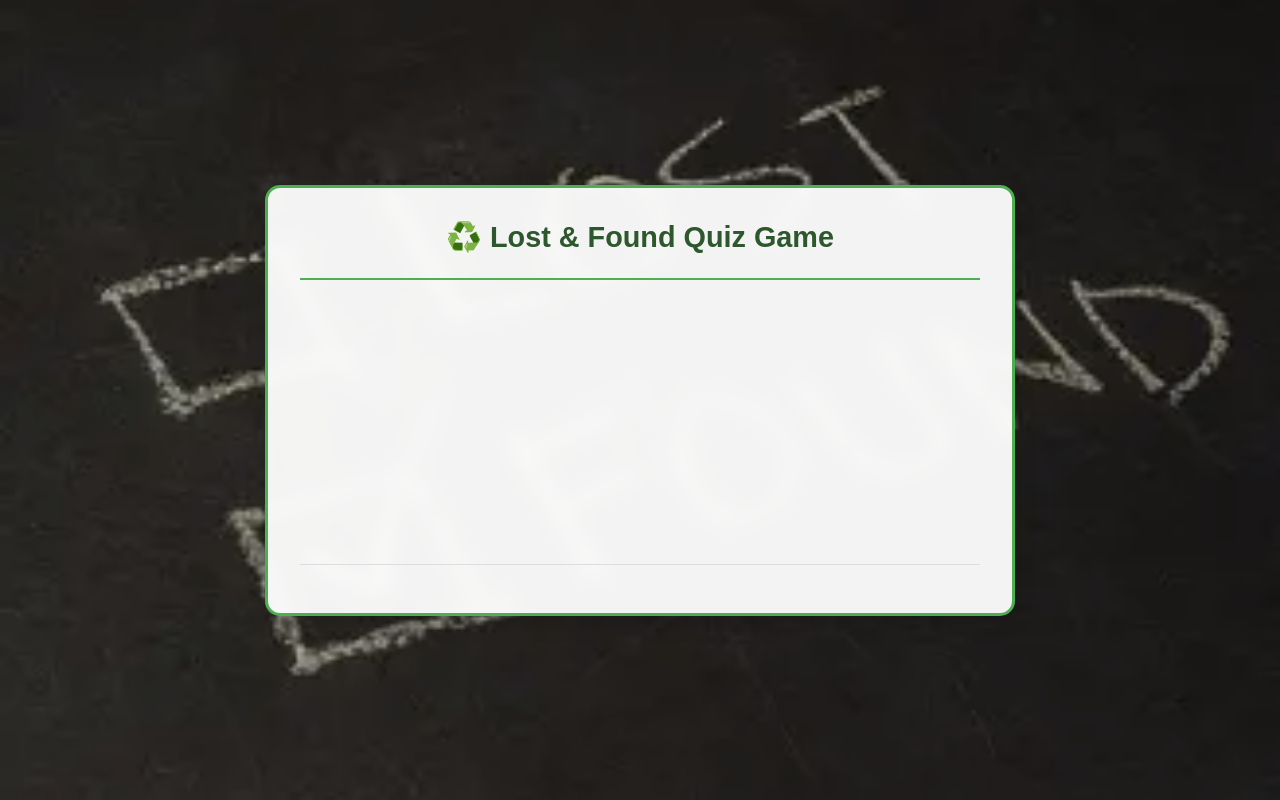
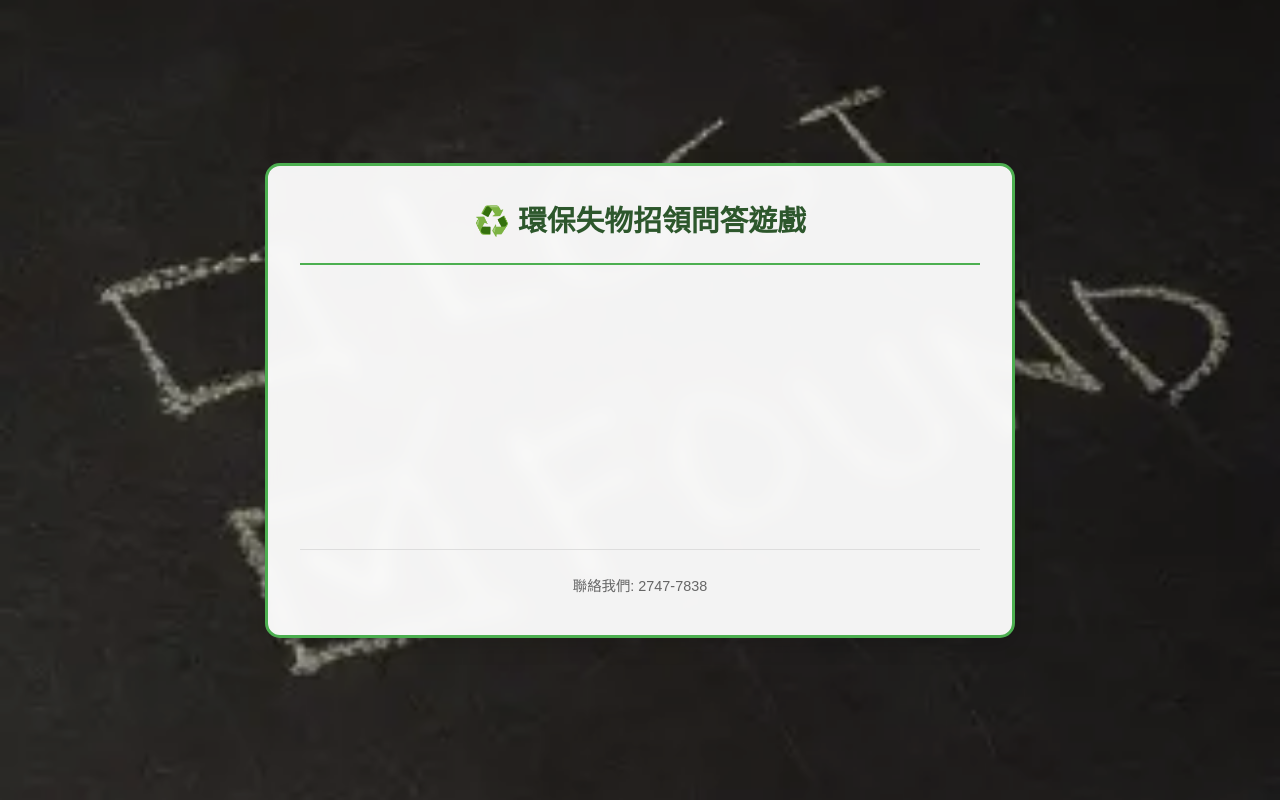
Before and after one commit to yk0213031/yk, a plain HTML site: page index.html in a window 1280 px wide. Drawn offline with Linux system fonts and the light colour scheme.

Commit message:
Update index.html

```diff
--- a/index.html
+++ b/index.html
@@ -3,13 +3,13 @@
 <head>
     <meta charset="UTF-8">
     <meta name="viewport" content="width=device-width, initial-scale=1.0">
-    <title> Lost & Found Quiz Game</title>
+    <title>♻️ 環保失物招領問答遊戲 | Lost & Found Quiz</title>
     <link rel="stylesheet" href="styles.css">
 </head>
 <body>
     <div id="game-container">
         <header>
-            <h1>♻️ Lost & Found Quiz Game</h1>
+            <h1>♻️ 環保失物招領問答遊戲</h1>
             <div id="progress" aria-live="polite"></div>
         </header>
 
@@ -25,7 +25,7 @@
         </main>
 
         <footer>
-
+            <p class="small-text">聯絡我們: 2747-7838</p>
         </footer>
     </div>
     <script src="script.js"></script>
```
